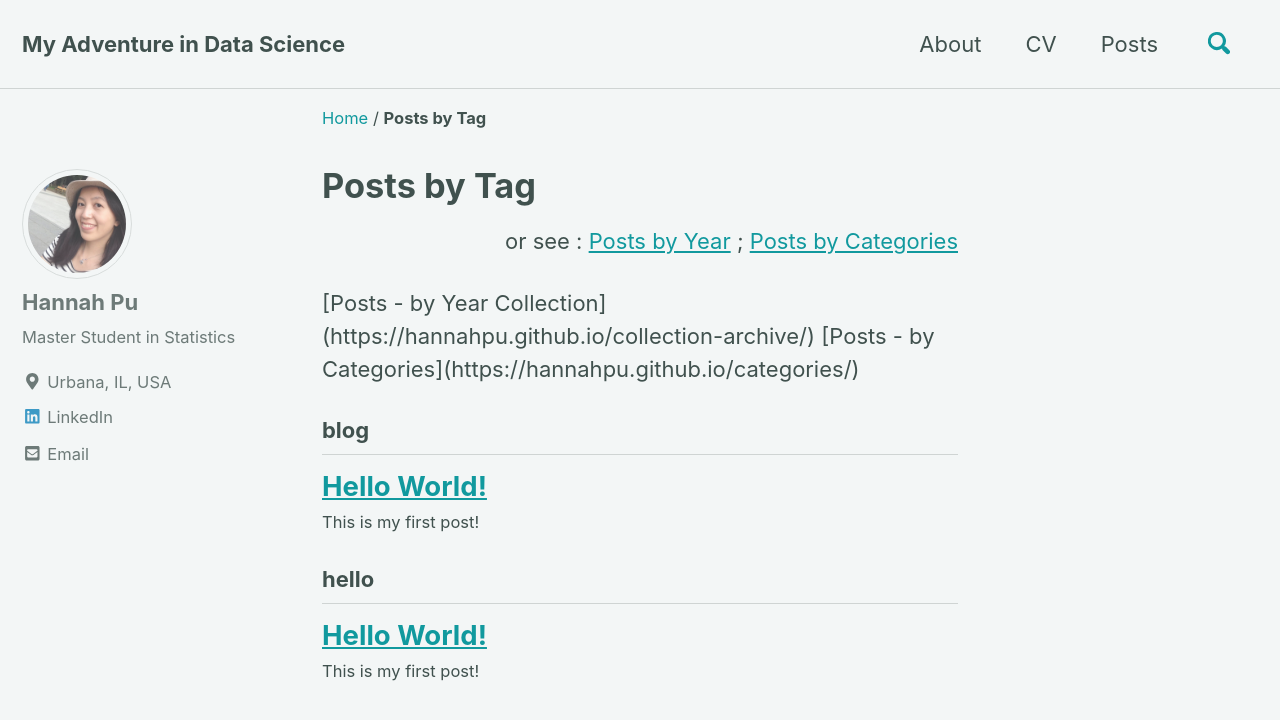
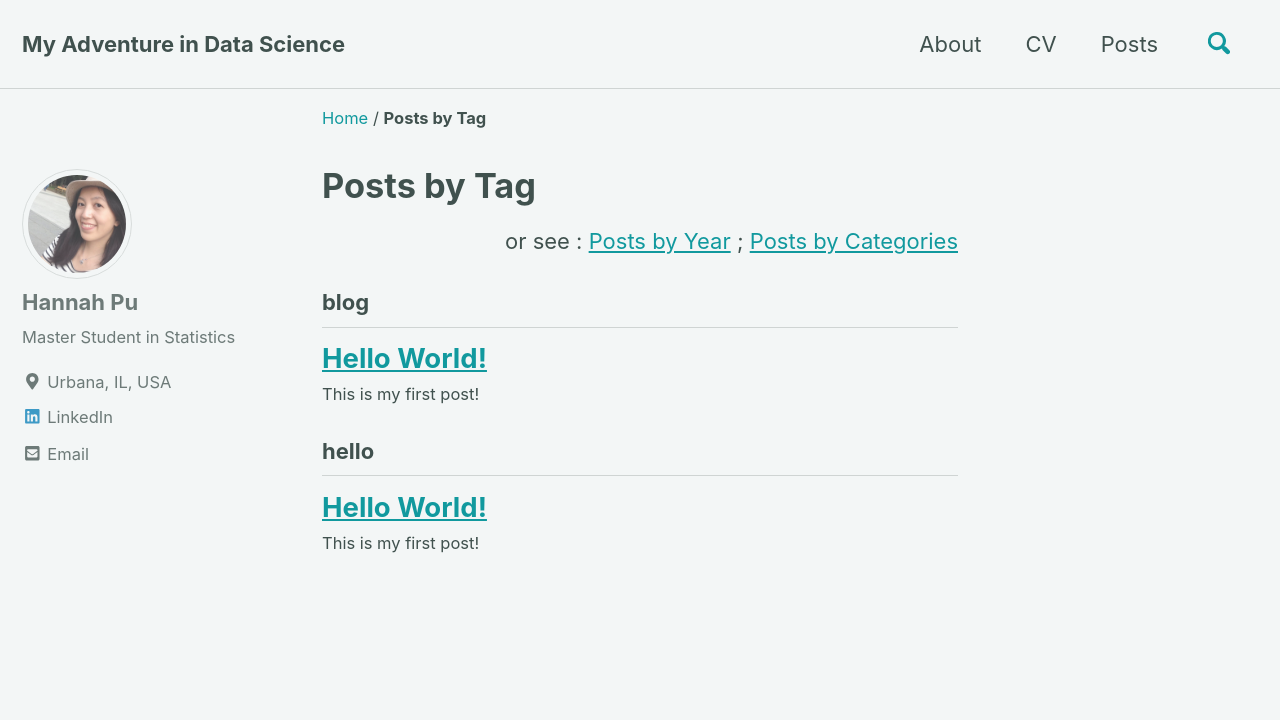
Before and after one commit to hannahpu/hannahpu.github.io, a Jekyll site: the page built from _pages/tag-archive.html, in a window 1280 px wide and 900 px high. Shown: the top 720 px of the window. Built offline with Jekyll 4.4.1, drawn with Linux system fonts in a browser that asks for light colours; cached includes are drawn as plain includes; nearby versions of some CDN libraries.

Commit message:
Update tag-archive.html

```diff
--- a/_pages/tag-archive.html
+++ b/_pages/tag-archive.html
@@ -6,11 +6,6 @@ author_profile: true
 ---
 
 <p align="right"> or see :  <a href="https://hannahpu.github.io/collection-archive/">Posts by Year</a> ;  <a href="https://hannahpu.github.io/categories/">Posts by Categories</a> </p>
-
-
-[Posts - by Year Collection](https://hannahpu.github.io/collection-archive/)
-
-[Posts - by Categories](https://hannahpu.github.io/categories/)
 
 {% include group-by-array collection=site.posts field="tags" %}
 
```
